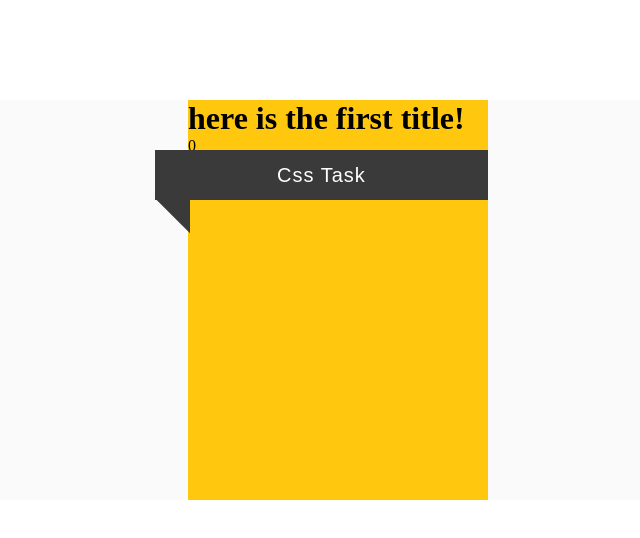
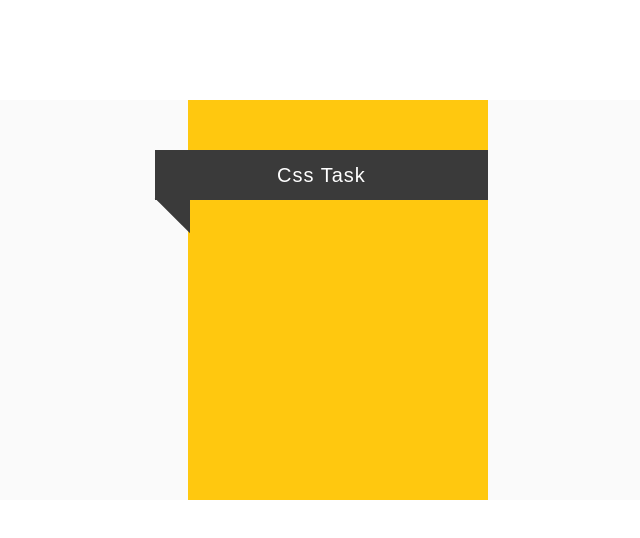
Before and after one commit to Herve176/devoir, an Angular app in the folder devoir/: page / in a window 1280 px wide. Shown: the top 538 px of the page, without its empty margins (302-942 px from the left). Built offline with nearby package versions, Linux system fonts and the light colour scheme.

Commit message:
made models and constructor

```diff
--- /dev/null
+++ b/devoir/src/app/models/add-task.models.ts
@@ -0,0 +1,6 @@
+export class AddTask{
+    constructor(
+        public id: number,
+        public title: string,
+        public completed: boolean){}
+}
--- /dev/null
+++ b/devoir/src/app/models/task-list.models.ts
@@ -0,0 +1,6 @@
+export class Tasklist{
+    constructor(
+        public id: number,
+        public title: string,
+        public completed: boolean){}
+}
--- a/devoir/src/app/task-list/task-list.component.ts
+++ b/devoir/src/app/task-list/task-list.component.ts
@@ -1,4 +1,5 @@
-import { Component } from '@angular/core';
+import { Component,OnInit,Input } from '@angular/core';
+import { Tasklist } from '../models/task-list.models';
 
 @Component({
   selector: 'app-task-list',
@@ -8,12 +9,6 @@ import { Component } from '@angular/core';
   styleUrl: './task-list.component.scss'
 })
 export class TaskListComponent {
-  id!: number;
-  title!: string;
-  completed!: boolean;
-  ngOnInit(){
-    this.id= 0;
-    this.title='here is the first title!';
-    this.completed=true;
-  }
+  @Input()tasklist!:Tasklist
+  ngOnInit(){}
 }
```
Also changed, not shown: devoir/src/app/add-task/add-task.component.ts (+7 -3 lines).
